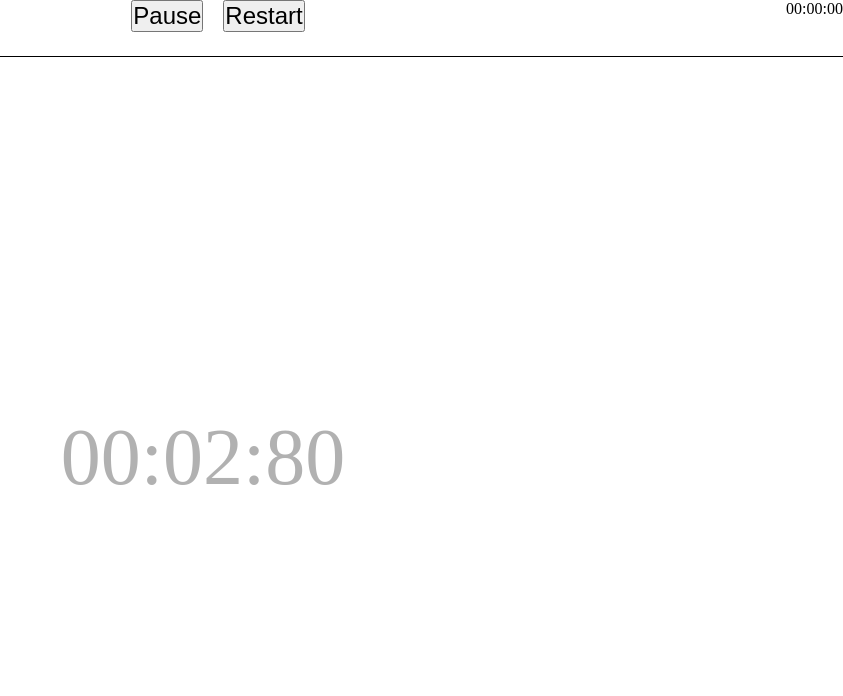
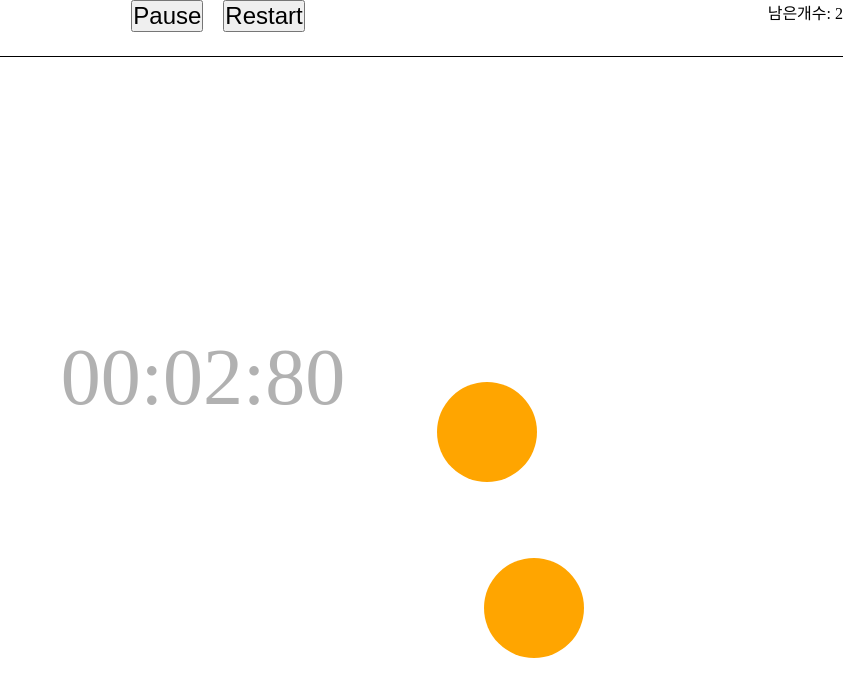
Before and after one commit to dongkam5/Timer, a plain HTML site: page index.html in a window 1280 px wide. Both pictures are taken after a click on the button "Start". Shown: the whole page, without its empty margins (437-1280 px from the left). Drawn offline with Linux system fonts and the light colour scheme.

Commit message:
랜덤생성 구현

```diff
--- a/index.html
+++ b/index.html
@@ -10,7 +10,7 @@
 <body>
     <section>
     <div class="spend">
-        <span id='spendTime'>00:00:00</span>
+        <span id='spendTime'>남은개수: 0</span>
     </div>
     <div class="btn">
     <button id='startPause'>Start</button>
--- a/main.js
+++ b/main.js
@@ -1,49 +1,89 @@
-const startPauseBtn=document.querySelector(".btn #startPause");
-const restartBtn=document.querySelector(".btn #restart");
+const startPauseBtn = document.querySelector(".btn #startPause");
+const restartBtn = document.querySelector(".btn #restart");
 const timer = document.querySelector('.timer #timerTime');
-const box= document.querySelector('.playground');
+const box = document.querySelector('.playground');
+const box_ = document.querySelector('.playground .timer');
+const viewCount = document.querySelector('.spend #spendTime');
 
-let startTime=0;
-let spendTime=0;
-let savedTime=0;
+let startTime = 0;
+let spendTime = 0;
+let savedTime = 0;
 let timeInterval;
 let appearInterval;
-let element= new Array();
-let interTime=1000;
-startPauseBtn.addEventListener('click',(event)=>{
-    if(! startPauseBtn.classList.contains('check')){
-        startTime= new Date();
+let arr = new Array();
+let interTime = 1000;
+let countNumber = 0;
+const boxRect = box.getBoundingClientRect();
+
+function deleteBtn(event) {
+    const btn = event.target.parentElement;
+    countNumber -= 1;
+    btn.remove();
+}
+function printEndSentence(min) {
+    if (min == 1 && countNumber===0) {
+        alert('클리어!');
+        setTimeout(location.reload(), 3000);
+    }
+}
+startPauseBtn.addEventListener('click', (event) => {
+    if (!startPauseBtn.classList.contains('check')) {
+        startTime = new Date();
         startPauseBtn.classList.toggle('check');
-        event.target.innerHTML='Pause';
-        timeInterval=setInterval(()=>{
-            date= new Date();
-            diff=date-startTime+savedTime;
-            ms=String(parseInt((diff%1000)/10)).padStart(2,'0');
-            sec=String(parseInt(diff/1000)%60).padStart(2,'0');
-            min=String(parseInt(sec/60)).padStart(2,'0');
-            timer.innerHTML=`${min}:${sec}:${ms}`
-        },1)
-        appearInterval = setInterval(()=>{
-            interTime=parseInt((Math.random()*5000));
-            alert('hi');
-        },interTime);
+        event.target.innerHTML = 'Pause';
+        timeInterval = setInterval(() => {
+            date = new Date();
+            diff = date - startTime + savedTime;
+            ms = String(parseInt((diff % 1000) / 10)).padStart(2, '0');
+            sec = String(parseInt(diff / 1000) % 60).padStart(2, '0');
+            min = String(parseInt(diff / 60000)).padStart(2, '0');
+            timer.innerHTML = `${min}:${sec}:${ms}`;
+            viewCount.innerHTML = `남은개수: ${countNumber}`;
+            printEndSentence(min);
+        }, 10)
+        appearInterval = setInterval(() => {
+            interTime = parseInt((Math.random() * 5000));
+            randomX = parseInt((Math.random() * (boxRect.right - 100)) + 50);
+            randomY = parseInt((Math.random() * (boxRect.height - 100) + boxRect.top) + 50);
+            const elementBox = document.createElement('span');
+            const createdBtn = document.createElement('button');
+            elementBox.appendChild(createdBtn);
+            createdBtn.style.fontSize = '36px';
+            createdBtn.style.position = 'fixed';
+            createdBtn.style.left = `${randomX}px`;
+            createdBtn.style.top = `${randomY}px`;
+            createdBtn.style.border = 'none'
+            createdBtn.style.borderRadius = '50%';
+            createdBtn.style.backgroundColor = 'orange';
+            createdBtn.style.width = '100px';
+            createdBtn.style.height = '100px';
+            countNumber += 1
+            arr.push(createdBtn);
+            createdBtn.addEventListener('click', deleteBtn);
+            box_.appendChild(elementBox);
+        }, interTime);
     }
-    else{
+    else {
         startPauseBtn.classList.toggle('check');
-        event.target.innerHTML='Start';
-        savedTime=diff;
+        event.target.innerHTML = 'Start';
+        savedTime = diff;
         clearInterval(timeInterval);
         clearInterval(appearInterval);
     }
 
 });
-restartBtn.addEventListener('click',()=>{
+restartBtn.addEventListener('click', () => {
     clearInterval(appearInterval);
     clearInterval(timeInterval);
-    timer.innerHTML='00:00:00';
-    savedTime=0;
-    if(startPauseBtn.classList.contains('check')){
+    timer.innerHTML = '00:00:00';
+    countNumber = 0;
+    viewCount.innerHTML = `남은개수: ${countNumber}`;
+    savedTime = 0;
+    if (startPauseBtn.classList.contains('check')) {
         startPauseBtn.classList.toggle('check');
-        startPauseBtn.innerHTML='Start';
-    }
+        startPauseBtn.innerHTML = 'Start';
+    };
+    for (ele of arr) {
+        ele.parentNode.remove();
+    };
 })
--- a/style.css
+++ b/style.css
@@ -2,6 +2,7 @@
   margin: 0;
   padding: 0;
 }
+
 .btn {
   display: flex;
   justify-content: center;
@@ -17,8 +18,8 @@
   position: absolute;
   right: 0;
 }
-.timer {
-  height: 100vh;
+.timer #timerTime {
+  height: 80vh;
   display: flex;
   justify-content: center;
   align-items: center;
```
